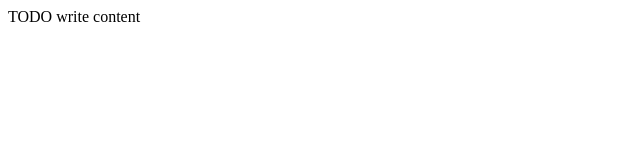
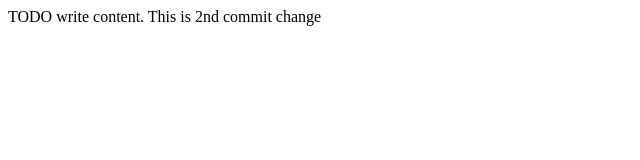
Before and after one commit to tushar8194/IceCreamShop, a plain HTML site: page web/index.html in a window 1280 px wide. Shown: the whole page, without its empty margins (0-640 px from the left). Drawn offline with Linux system fonts and the light colour scheme.

Commit message:
2nd commit form main project

```diff
--- a/web/index.html
+++ b/web/index.html
@@ -11,6 +11,6 @@ and open the template in the editor.
         <meta name="viewport" content="width=device-width, initial-scale=1.0">
     </head>
     <body>
-        <div>TODO write content</div>
+        <div>TODO write content. This is 2nd commit change</div>
     </body>
 </html>
```
